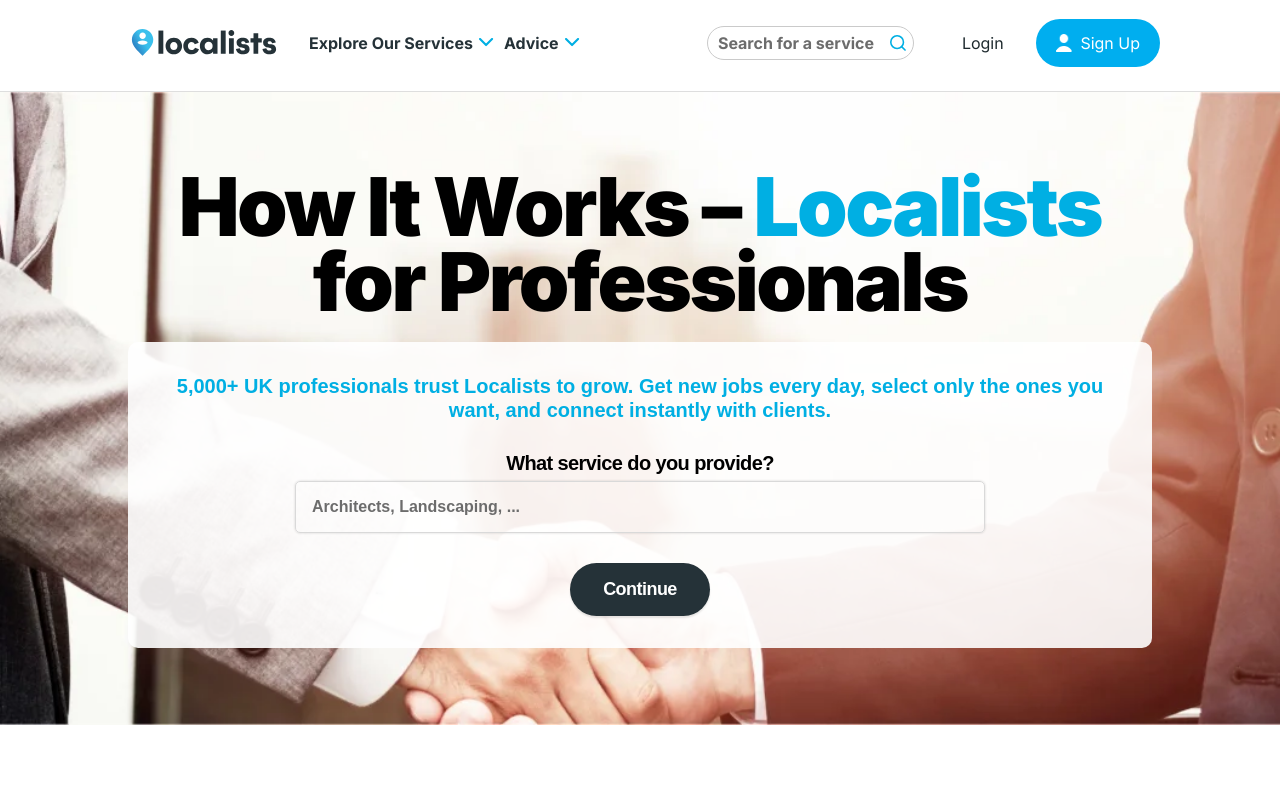
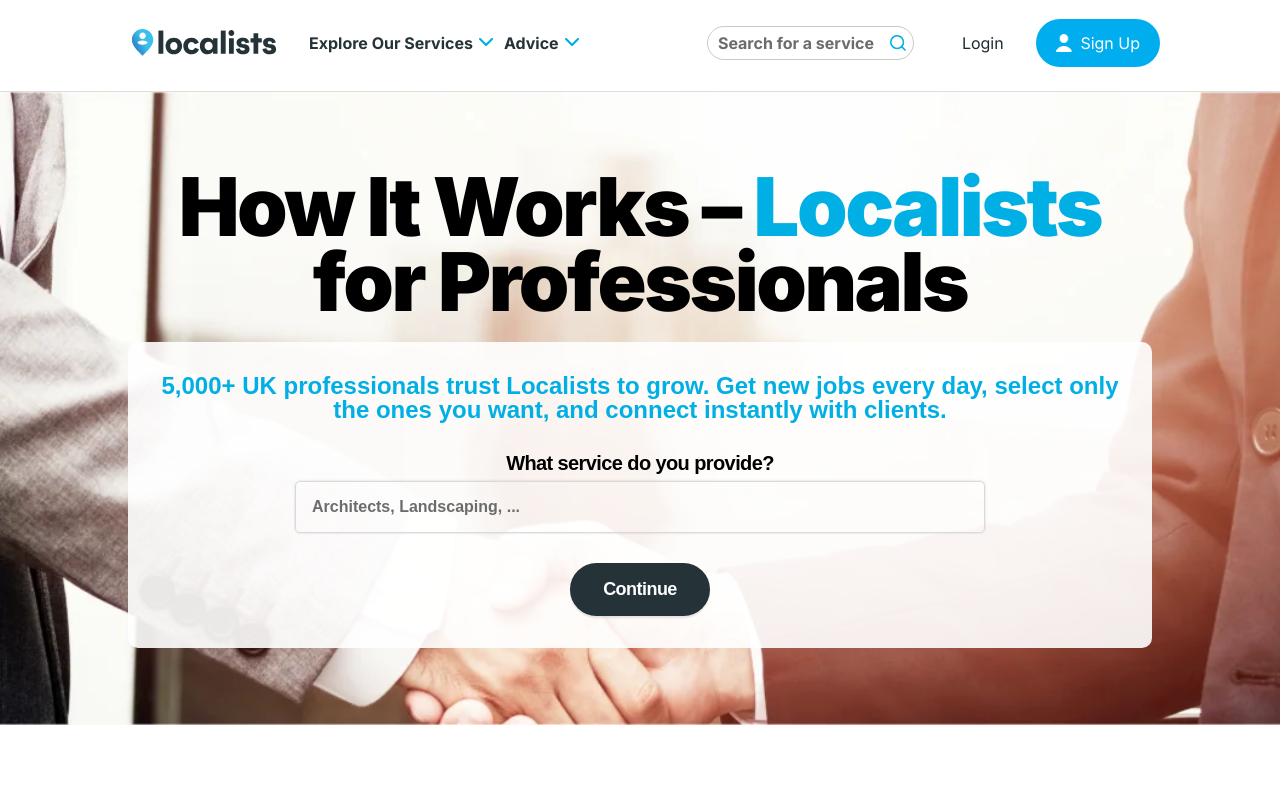
Before and after one commit to pushpesh-zuzu/localists-prelogin-nextjs, a Next.js app: page /how-it-works-for-sellers in a window 1280 px wide. Shown: the top 800 px of the page. Built offline with nearby package versions, Linux system fonts and the light colour scheme.

Commit message:
did font size changes in hero section white box

```diff
--- a/src/app/component/HowItWorks/HeroSection/HeroSection.jsx
+++ b/src/app/component/HowItWorks/HeroSection/HeroSection.jsx
@@ -121,7 +121,7 @@
           </h1>
           <div className="w-full xl:w-[1024px] bg-white/90 rounded-[10px] px-[30px] py-[32px] flex flex-col justify-center items-center mt-[20px] lg:mt-10px lg:mt-[22px]">
 
-            <p className="font-[Arial] font-bold text-[18px] md:text-[16px] lg:text-[20px] leading-[22px] md:leading-[16px] lg:leading-[24px] text-[#000] text-center">
+            <p className="font-[Arial] font-bold text-[24px] leading-[24px] text-[#000] text-center">
               Now you know how it works, start looking for a professional.
             </p>
 
--- a/src/app/component/HowItWorksSellers/HeroSectionSellers.jsx
+++ b/src/app/component/HowItWorksSellers/HeroSectionSellers.jsx
@@ -44,7 +44,7 @@
                     </h1>
                     <div className="w-full xl:w-[1024px] bg-white/90 rounded-[10px] px-[30px] py-[32px] flex flex-col justify-center items-center mt-[20px] lg:mt-10px lg:mt-[22px]">
 
-                        <p className="font-[Arial] font-bold text-[18px] md:text-[16px] lg:text-[20px] leading-[22px] md:leading-[16px] lg:leading-[24px] text-[#00afe3] text-center">
+                        <p className="font-[Arial] font-bold text-[24px] leading-[24px] text-[#00afe3] text-center">
                             5,000+ UK professionals trust Localists to grow. Get new jobs every day, select only the ones you want, and connect instantly with clients.
                         </p>
 
```
